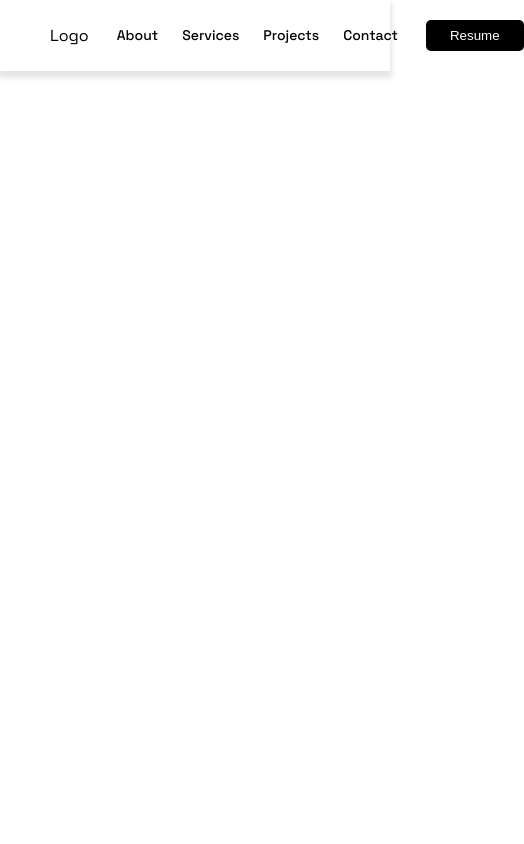
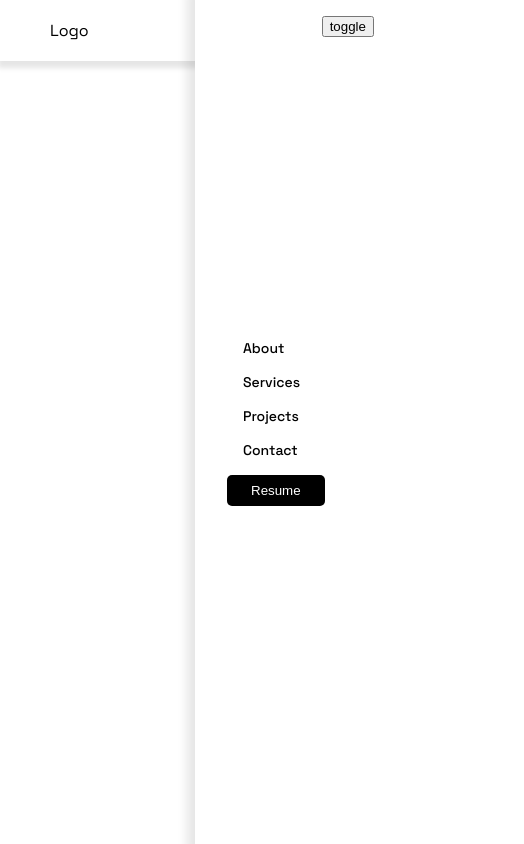
Before and after one commit to wx-it/new-portfolio, a React (Create React App) app: page / in a window 390 px wide. Shown: the whole page, 524 px wide, since content can reach past the window. Built offline with nearby package versions, Linux system fonts and the light colour scheme.

Commit message:
added mobile and desktop sidebar

```diff
--- a/src/components/navbar/Navbar.jsx
+++ b/src/components/navbar/Navbar.jsx
@@ -1,10 +1,18 @@
 import "./navbar.css";
+import { useState } from "react";
 
 const Navbar = () => {
+  const [toggle, setToggle] = useState(false);
+
+  const toggleNav = () => {
+    setToggle(!toggle);
+  };
+
   return (
     <header>
       <div>Logo</div>
-      <nav>
+      <button onClick={toggleNav} className="toggleNavBtn">toggle</button>
+      <nav className={toggle ? "toggle-nav" : "hide-nav"}>
         <div>
           <a href="">About</a>
           <a href="">Services</a>
--- a/src/components/navbar/navbar.css
+++ b/src/components/navbar/navbar.css
@@ -1,18 +1,19 @@
-header{
+header {
+  position: relative;
   display: flex;
   align-items: center;
   justify-content: space-between;
   padding: 20px 50px;
-    box-shadow: 0 5px 5px 2px rgba(0, 0, 0,0.1);
+  box-shadow: 0 5px 5px 2px rgba(0, 0, 0, 0.1);
 }
 
-header nav{
+header nav {
   display: flex;
   align-items: baseline;
   justify-content: space-between;
 }
 
-header nav div{
+header nav div {
   margin: 0 1rem;
 }
 
@@ -24,7 +25,7 @@ header nav div a {
   font-weight: 500;
 }
 
-header nav button{
+header nav button {
   background-color: black;
   color: white;
   border: none;
@@ -32,3 +33,64 @@ header nav button{
   border-radius: 5px;
   cursor: pointer;
 }
+
+.toggleNavBtn {
+  display: none;
+}
+
+@media only screen and (max-width: 600px) {
+  header nav {
+    position: fixed;
+    flex-direction: column;
+    align-items: flex-start;
+    justify-content: center;
+    width: 100%;
+    gap: 1rem;
+    box-shadow: 2px 0px 10px 10px rgba(0, 0, 0, 0.1);
+  }
+  header nav div {
+    display: flex;
+    flex-direction: column;
+    gap: 1rem;
+    padding: 0;
+  }
+
+  header nav div a {
+    margin: 0;
+  }
+
+  .toggleNavBtn {
+    display: block;
+    position: absolute;
+    top: 1rem;
+    right: 1rem;
+    z-index: 111;
+  }
+  .toggle-nav {
+    position: fixed;
+    right: 0;
+    top: 0;
+    height: 100%;
+    display: flex;
+    flex-direction: column;
+    padding: 0 2rem 0 2rem;
+    background-color: white;
+    z-index: 4;
+    transform: translateX(100%);
+    transition: all 0.7s ease;
+  }
+
+  .hide-nav {
+    position: fixed;
+    right: 0;
+    top: 0;
+    height: 100%;
+    display: flex;
+    padding: 0 2rem 0 2rem;
+    flex-direction: column;
+    background-color: white;
+    z-index: 4;
+    transform: translateX(50%);
+    transition: all 0.7s ease;
+  }
+}
```
Lines whose indentation alone changed are shown as unchanged.
